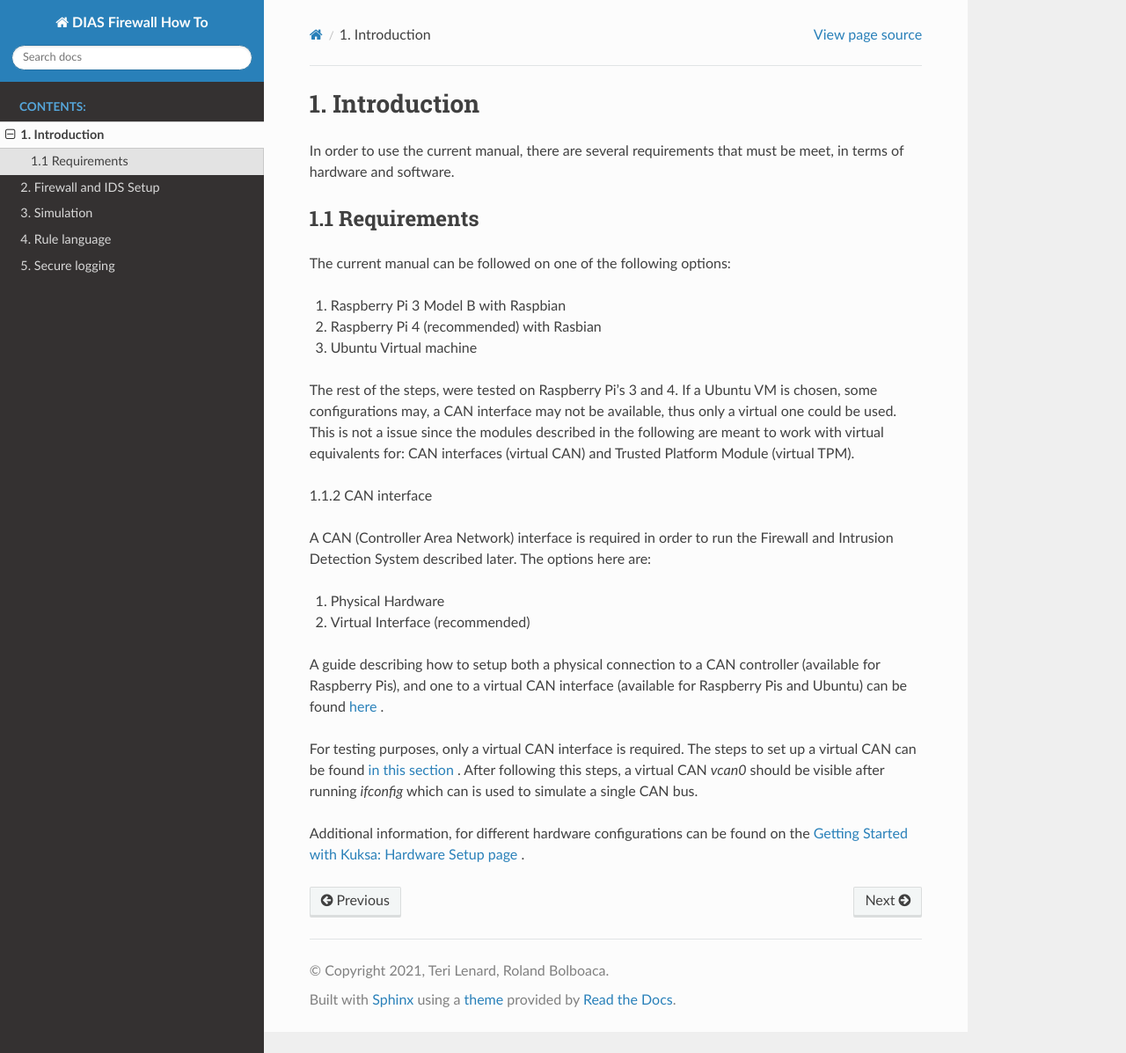
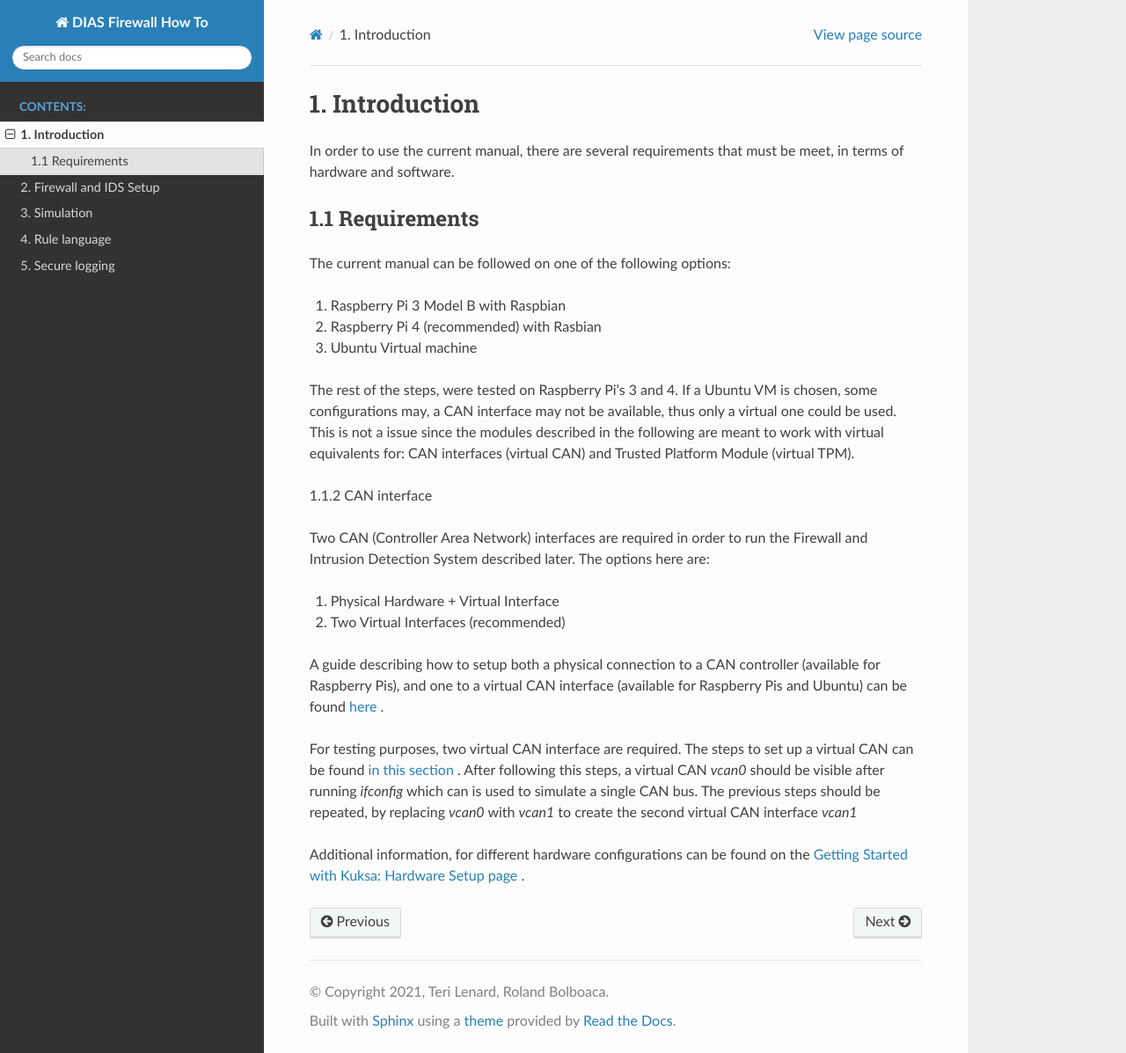
Before and after one commit to terilenard/dias-kuksa-firewall-doc, a Sphinx documentation site: the page built from source/introduction.rst, in a window 1280 px wide and 1197 px high. Shown: the whole window at 88% size. Built offline with Sphinx 7.4.7 and the Read the Docs theme 2.0.0, drawn with Linux system fonts in a browser that asks for light colours.

Commit message:
Update introduction.rst

```diff
--- a/source/introduction.rst
+++ b/source/introduction.rst
@@ -18,16 +18,16 @@
 
 1.1.2 CAN interface
 
-A CAN (Controller Area Network) interface is required in order to run the Firewall and Intrusion Detection System described later.
+Two CAN (Controller Area Network) interfaces are required in order to run the Firewall and Intrusion Detection System described later.
 The options here are:
 
-1. Physical Hardware
+1. Physical Hardware + Virtual Interface
 
-2. Virtual Interface (recommended)
+2. Two Virtual Interfaces (recommended)
 
 
 A guide describing how to setup both a physical connection to a CAN controller (available for Raspberry Pis), and one to a virtual CAN interface (available for Raspberry Pis and Ubuntu) can be found `here <https://github.com/terilenard/dias-kuksa-umfst/wiki/How-to-set-up-CAN-interfaces>`_ .
 
-For testing purposes, only a virtual CAN interface is required. The steps to set up a virtual CAN can be found `in this section <https://github.com/terilenard/dias-kuksa-umfst/wiki/How-to-set-up-CAN-interfaces#how-to-set-up-virtual-can-interface>`_ . After following this steps, a virtual CAN *vcan0* should be visible after running *ifconfig* which can is used to simulate a single CAN bus.
+For testing purposes, two virtual CAN interface are required. The steps to set up a virtual CAN can be found `in this section <https://github.com/terilenard/dias-kuksa-umfst/wiki/How-to-set-up-CAN-interfaces#how-to-set-up-virtual-can-interface>`_ . After following this steps, a virtual CAN *vcan0* should be visible after running *ifconfig* which can is used to simulate a single CAN bus. The previous steps should be repeated, by replacing *vcan0* with *vcan1* to create the second virtual CAN interface *vcan1*
 
 Additional information, for different hardware configurations can be found on the `Getting Started with Kuksa: Hardware Setup page <https://dias-kuksa-doc.readthedocs.io/en/latest/contents/hwsetup.html>`_ .
```
